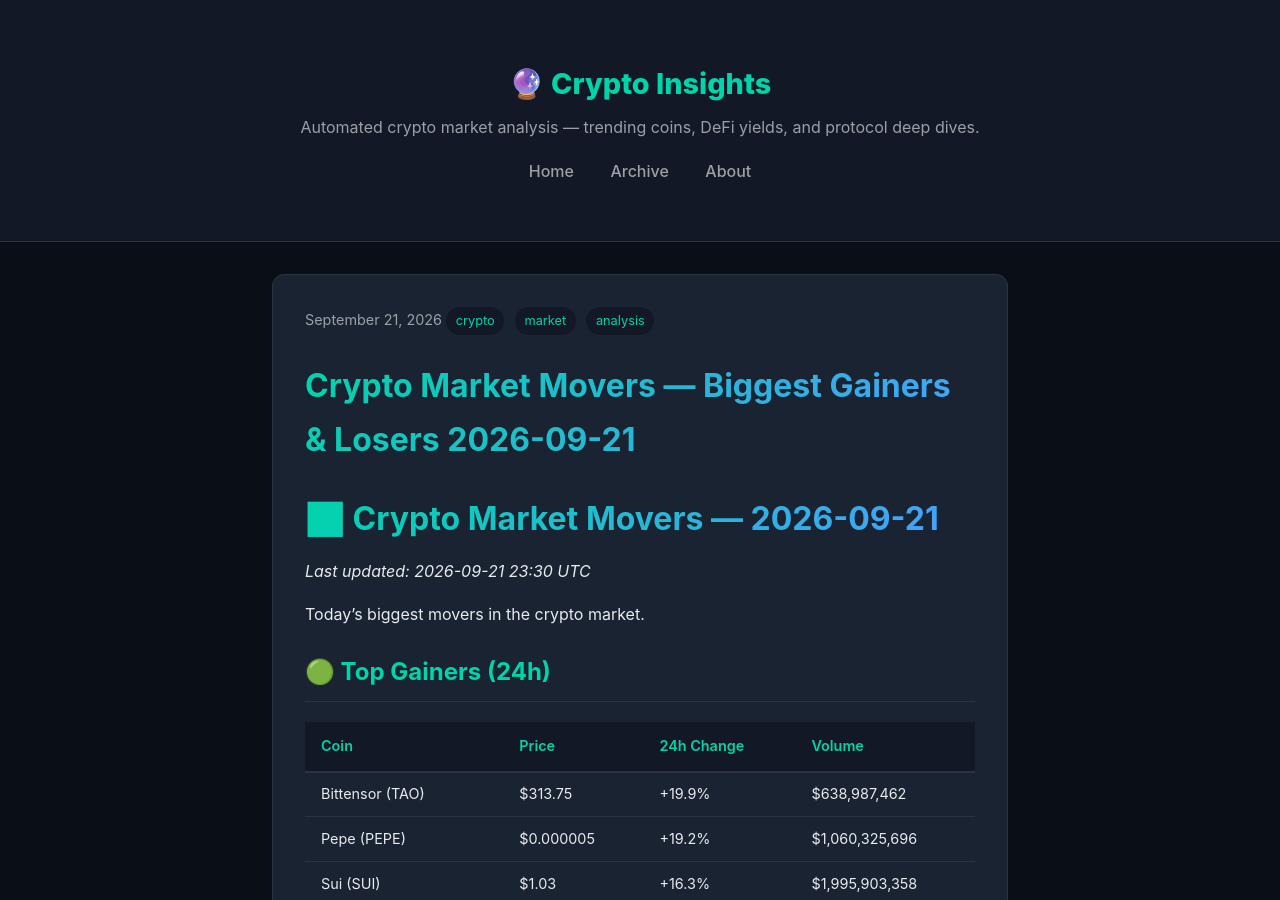
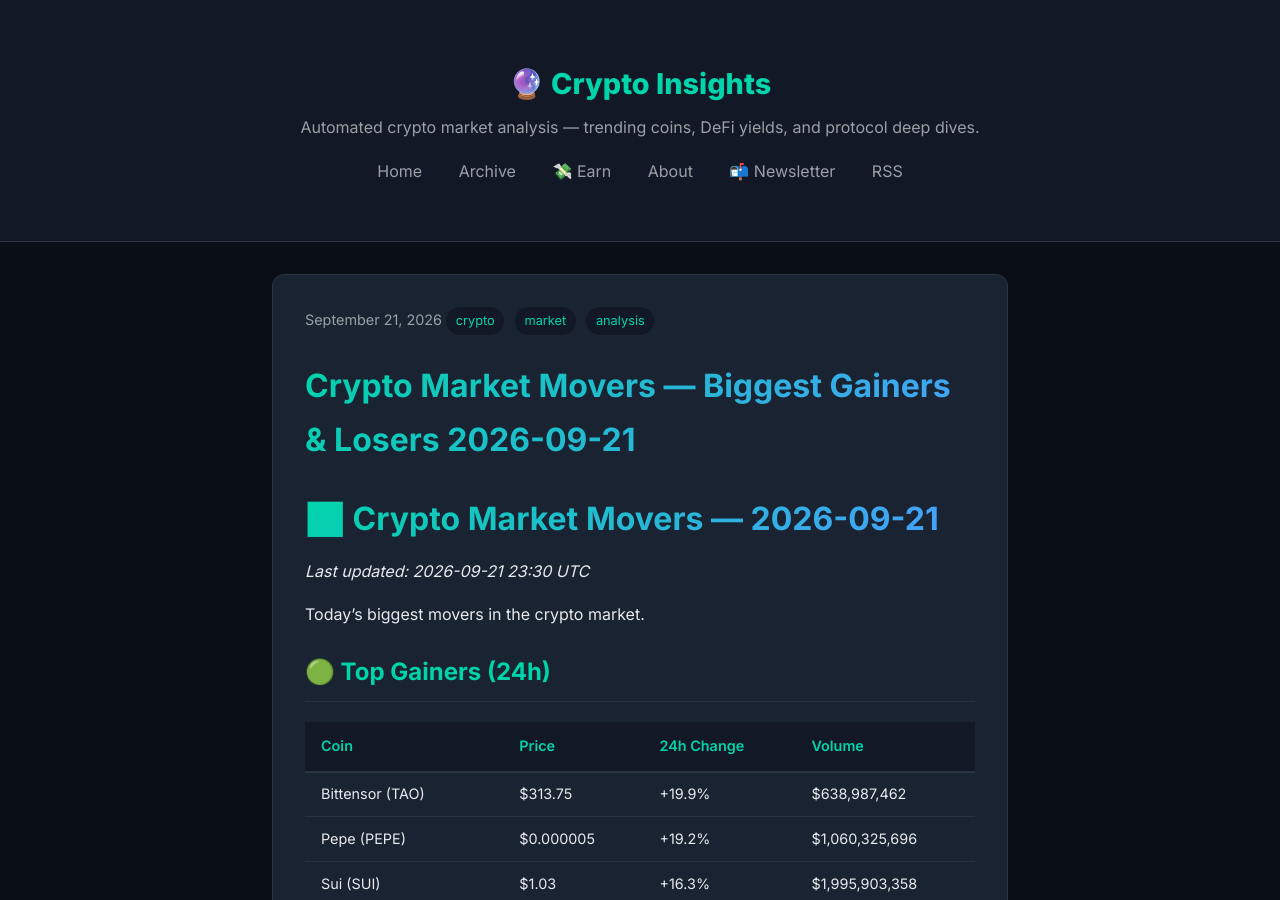
Before and after one commit to alexcipher-CRE/crypto-insights, a Jekyll site: the page built from _posts/2026-09-21-market-movers.md, in a window 1280 px wide and 900 px high. Built offline with Jekyll 4.4.1, drawn with Linux system fonts in a browser that asks for light colours; part of the change alters nothing that is shown.

Commit message:
🔧 Fix: Post layout full SEO head + nav consistency, archive nested .post div

```diff
--- a/_layouts/post.html
+++ b/_layouts/post.html
@@ -4,7 +4,58 @@
     <meta charset="UTF-8">
     <meta name="viewport" content="width=device-width, initial-scale=1.0">
     <title>{{ page.title }} — {{ site.title }}</title>
+    <meta name="description" content="{{ page.description | default: site.description }}">
+    <meta name="author" content="Alex Cipher">
+
+    <!-- Open Graph -->
+    <meta property="og:title" content="{{ page.title | default: site.title }}">
+    <meta property="og:description" content="{{ page.description | default: site.description }}">
+    <meta property="og:type" content="article">
+    <meta property="og:url" content="{{ page.url | absolute_url }}">
+    <meta property="og:image" content="{{ '/assets/og-image.png' | absolute_url }}">
+    <meta property="og:site_name" content="{{ site.title }}">
+    <meta property="article:published_time" content="{{ page.date | date: '%Y-%m-%dT%H:%M:%SZ' }}">
+
+    <!-- Twitter Card -->
+    <meta name="twitter:card" content="summary_large_image">
+    <meta name="twitter:title" content="{{ page.title | default: site.title }}">
+    <meta name="twitter:description" content="{{ page.description | default: site.description }}">
+    <meta name="twitter:image" content="{{ '/assets/og-image.png' | absolute_url }}">
+    <meta name="twitter:site" content="@alexcipher">
+
+    <!-- SEO -->
+    <meta name="robots" content="index, follow">
+    <link rel="canonical" href="{{ page.url | absolute_url }}">
+    <link rel="alternate" type="application/atom+xml" title="{{ site.title }} Feed" href="{{ '/feed.xml' | relative_url }}">
+    <link rel="sitemap" type="application/xml" title="Sitemap" href="{{ '/sitemap.xml' | relative_url }}">
+
+    <!-- JSON-LD Structured Data -->
+    <script type="application/ld+json">
+    {
+      "@context": "https://schema.org",
+      "@type": "BlogPosting",
+      "headline": "{{ page.title | default: site.title }}",
+      "description": "{{ page.description | default: site.description }}",
+      "url": "{{ page.url | absolute_url }}",
+      "datePublished": "{{ page.date | date: '%Y-%m-%dT%H:%M:%SZ' }}",
+      "author": {
+        "@type": "Person",
+        "name": "{{ site.author.name | default: 'Alex Cipher' }}",
+        "url": "https://github.com/alexcipher-CRE"
+      },
+      "publisher": {
+        "@type": "Organization",
+        "name": "{{ site.title }}",
+        "url": "{{ site.url | append: site.baseurl }}"
+      }
+    }
+    </script>
+
     <link rel="stylesheet" href="{{ '/assets/css/main.css' | relative_url }}">
+    <link rel="icon" href="{{ '/assets/favicon.svg' | relative_url }}" type="image/svg+xml">
+    <link rel="preconnect" href="https://fonts.googleapis.com">
+    <link rel="preconnect" href="https://fonts.gstatic.com" crossorigin>
+    <link href="https://fonts.googleapis.com/css2?family=Inter:wght@300;400;600;700;800&display=swap" rel="stylesheet">
 </head>
 <body>
     <header>
@@ -14,7 +65,10 @@
             <nav>
                 <a href="{{ '/' | relative_url }}">Home</a>
                 <a href="{{ '/archive' | relative_url }}">Archive</a>
+                <a href="{{ '/earn' | relative_url }}">💸 Earn</a>
                 <a href="{{ '/about' | relative_url }}">About</a>
+                <a href="{{ '/newsletter' | relative_url }}">📬 Newsletter</a>
+                <a href="{{ '/feed.xml' | relative_url }}">RSS</a>
             </nav>
         </div>
     </header>
--- a/archive.html
+++ b/archive.html
@@ -5,6 +5,7 @@ layout: default
 <div class="post">
     <h1>📮 Archive</h1>
     <p>All posts generated by the automated crypto revenue engine.</p>
+</div>
 
 {% for post in site.posts %}
 <div class="post">
@@ -18,4 +19,3 @@ layout: default
     {{ post.excerpt }}
 </div>
 {% endfor %}
-</div>
```
Lines whose indentation alone changed are shown as unchanged.
